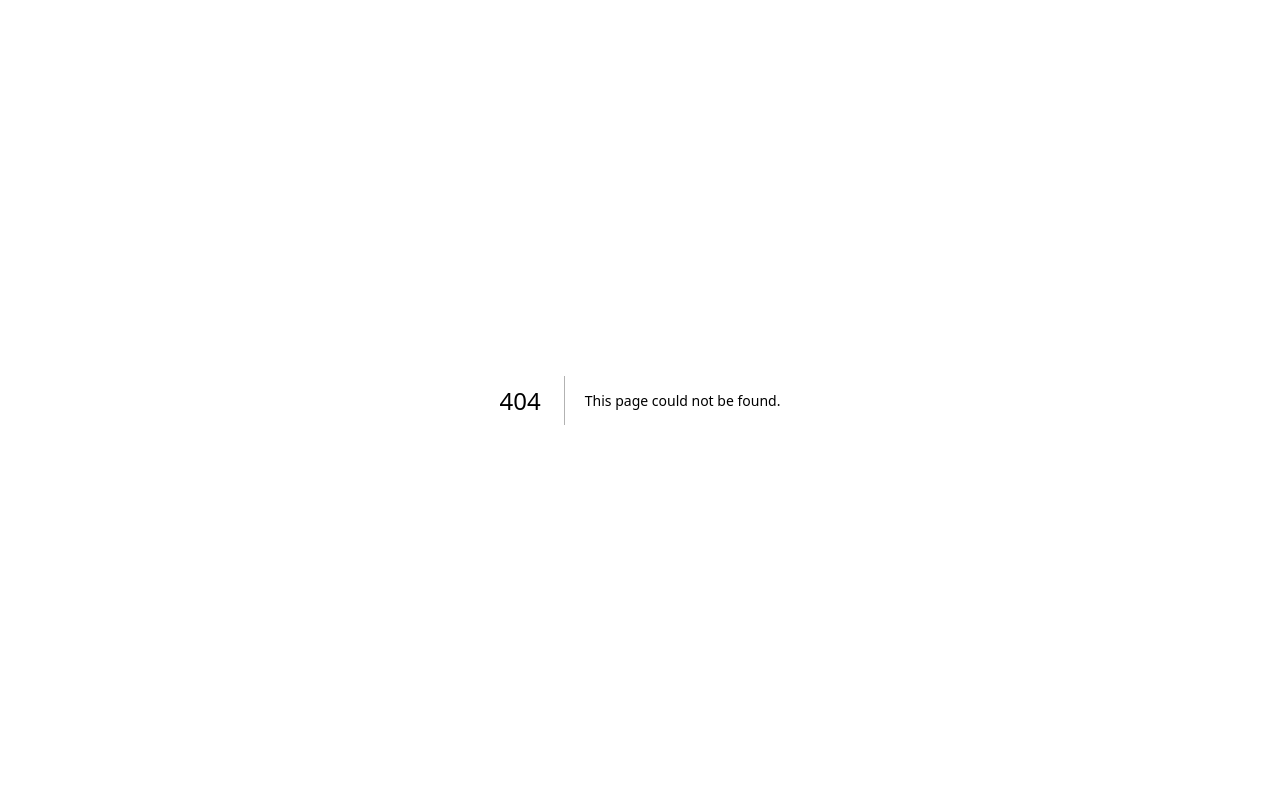
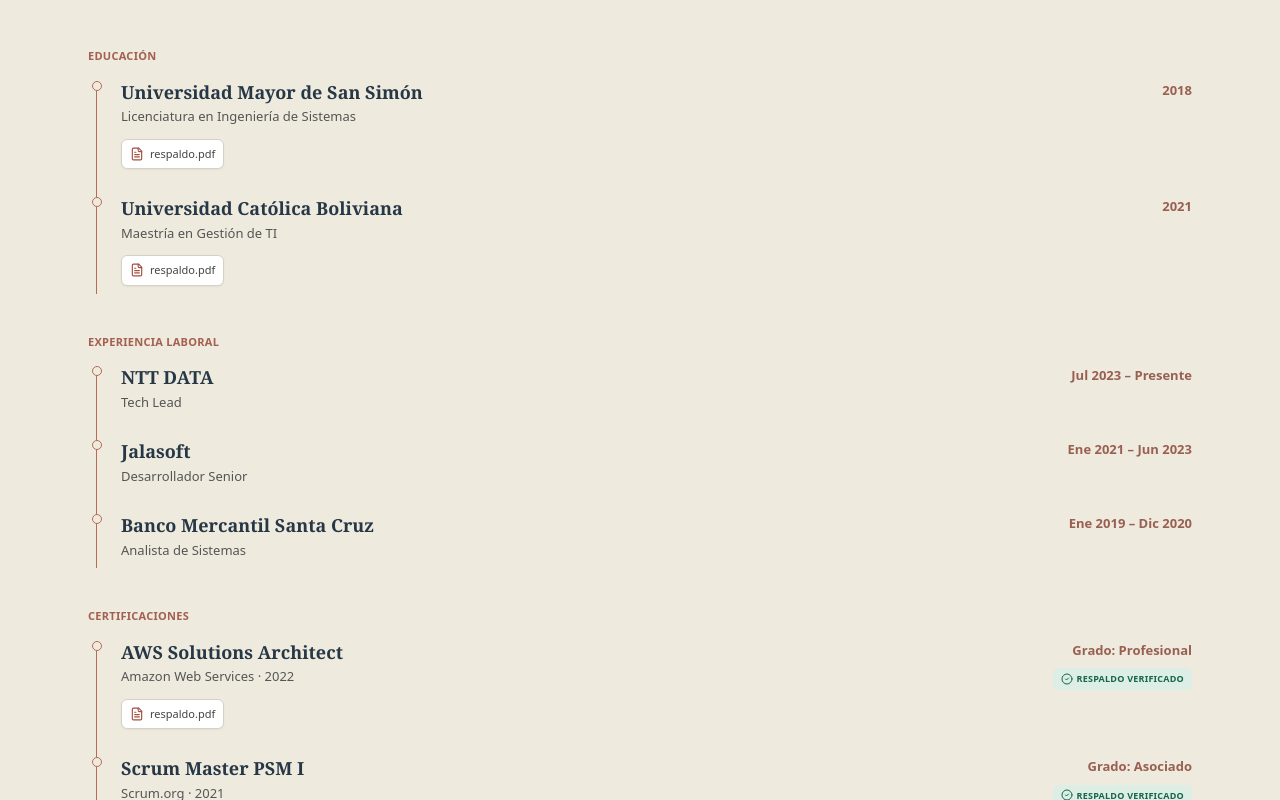
Before and after one commit to DanielSanchez-sys/UMSSPIRA, a Next.js app in the folder apps/web/: page /profile in a window 1280 px wide. Before the commit this address had no page. Shown: the top 800 px of the page. Built offline with nearby package versions, Linux system fonts and the light colour scheme.

Commit message:
feat: implementar visualizacion de perfil

```diff
--- /dev/null
+++ b/apps/web/src/app/(dashboard)/profile/page.tsx
@@ -0,0 +1,14 @@
+import Timeline from '@/shared/components/timeline';
+import { profileTimeline } from '@/modules/profile/data/profile-data';
+
+export default function ProfilePage() {
+  return (
+    <main className="min-h-screen bg-[#eeeade] px-4 py-6 md:px-8">
+      <div className="mx-auto w-full max-w-6xl">
+        <div className="px-2 py-4 md:px-6 md:py-6">
+          <Timeline sections={profileTimeline} />
+        </div>
+      </div>
+    </main>
+  );
+}
--- /dev/null
+++ b/apps/web/src/modules/profile/data/profile-data.ts
@@ -0,0 +1,82 @@
+export type TimelineItem = {
+  title: string;
+  subtitle: string;
+  date: string;
+  document?: string;
+  verified?: boolean;
+  showStatus?: boolean;
+};
+
+export type TimelineSection = {
+  title: string;
+  items: TimelineItem[];
+};
+
+export const profileTimeline: TimelineSection[] = [
+  {
+    title: 'EDUCACIÓN',
+    items: [
+      {
+        title: 'Universidad Mayor de San Simón',
+        subtitle: 'Licenciatura en Ingeniería de Sistemas',
+        date: '2018',
+        document: 'respaldo.pdf',
+      },
+      {
+        title: 'Universidad Católica Boliviana',
+        subtitle: 'Maestría en Gestión de TI',
+        date: '2021',
+        document: 'respaldo.pdf',
+      },
+    ],
+  },
+
+  {
+    title: 'EXPERIENCIA LABORAL',
+    items: [
+      {
+        title: 'NTT DATA',
+        subtitle: 'Tech Lead',
+        date: 'Jul 2023 – Presente',
+      },
+      {
+        title: 'Jalasoft',
+        subtitle: 'Desarrollador Senior',
+        date: 'Ene 2021 – Jun 2023',
+      },
+      {
+        title: 'Banco Mercantil Santa Cruz',
+        subtitle: 'Analista de Sistemas',
+        date: 'Ene 2019 – Dic 2020',
+      },
+    ],
+  },
+
+  {
+    title: 'CERTIFICACIONES',
+    items: [
+      {
+        title: 'AWS Solutions Architect',
+        subtitle: 'Amazon Web Services · 2022',
+        date: 'Grado: Profesional',
+        document: 'respaldo.pdf',
+        verified: true,
+        showStatus: true,
+      },
+      {
+        title: 'Scrum Master PSM I',
+        subtitle: 'Scrum.org · 2021',
+        date: 'Grado: Asociado',
+        document: 'respaldo.pdf',
+        verified: true,
+        showStatus: true,
+      },
+      {
+        title: 'Google Cloud Engineer',
+        subtitle: 'Google · 2023',
+        date: 'Grado: Profesional',
+        showStatus: true,
+      },
+    ],
+  },
+];
--- /dev/null
+++ b/apps/web/src/shared/components/timeline.tsx
@@ -0,0 +1,94 @@
+import {
+  CheckCircle2,
+  FileText,
+} from 'lucide-react';
+
+import type { TimelineSection } from '@/modules/profile/data/profile-data';
+
+type TimelineProps = {
+  sections: TimelineSection[];
+};
+
+export default function Timeline({ sections }: TimelineProps) {
+  return (
+    <div className="w-full">
+      {sections.map((section) => (
+        <section
+          key={section.title}
+          className="mb-10 last:mb-0"
+        >
+          {/* Título de la sección */}
+          <h2 className="mb-4 text-[11px] font-bold tracking-wide text-[#a35f4f]">
+            {section.title}
+          </h2>
+
+          {/* Línea vertical */}
+          <div className="relative ml-2 border-l border-[#b86b58]">
+            {section.items.map((item) => (
+              <article
+                key={`${section.title}-${item.title}`}
+                className="relative pb-7 pl-6 last:pb-2"
+              >
+                {/* Punto de la línea de tiempo */}
+                <span
+                  className="absolute -left-[5px] top-0 h-2.5 w-2.5 rounded-full border border-[#b86b58] bg-[#eeeade]"
+                  aria-hidden="true"
+                />
+
+                {/* Contenido del elemento */}
+                <div className="flex flex-col gap-1 md:flex-row md:items-start md:justify-between md:gap-6">
+
+                  {/* Información principal */}
+                  <div className="min-w-0">
+                    <h3 className="font-serif text-[18px] font-bold leading-tight text-[#263746]">
+                      {item.title}
+                    </h3>
+
+                    <p className="mt-1 text-[13px] text-[#555555]">
+                      {item.subtitle}
+                    </p>
+
+                    {/* Documento de respaldo */}
+                    {item.document && (
+                      <a
+                        href="#"
+                        className="mt-3 inline-flex items-center gap-1.5 rounded-md border border-[#d6d1c6] bg-white px-2 py-1.5 text-[11px] text-[#444444] shadow-sm transition hover:bg-[#f5f3ed]"
+                      >
+                        <FileText className="h-3.5 w-3.5 text-[#a34f42]" />
+                        {item.document}
+                      </a>
+                    )}
+                  </div>
+
+                  {/* Fecha y estado */}
+                  <div className="flex shrink-0 flex-col items-start gap-2 md:items-end">
+
+                    {/* Fecha */}
+                    <span className="text-[13px] font-semibold text-[#996052]">
+                      {item.date}
+                    </span>
+
+                    {/* Respaldo verificado */}
+                    {item.showStatus && item.document && (
+                      <span className="inline-flex items-center gap-1 rounded-md bg-[#dceee5] px-2 py-1 text-[9px] font-bold tracking-wide text-[#176548]">
+                        <CheckCircle2 className="h-3 w-3" />
+                        RESPALDO VERIFICADO
+                      </span>
+                    )}
+
+                    {/* Sin respaldo */}
+                    {item.showStatus && !item.document && (
+                      <span className="inline-flex items-center rounded-md bg-[#e8e8e8] px-2 py-1 text-[9px] font-bold tracking-wide text-[#555555]">
+                        SIN RESPALDO
+                      </span>
+                    )}
+                  </div>
+                </div>
+              </article>
+            ))}
+          </div>
+        </section>
+      ))}
+    </div>
+  );
+}
```
